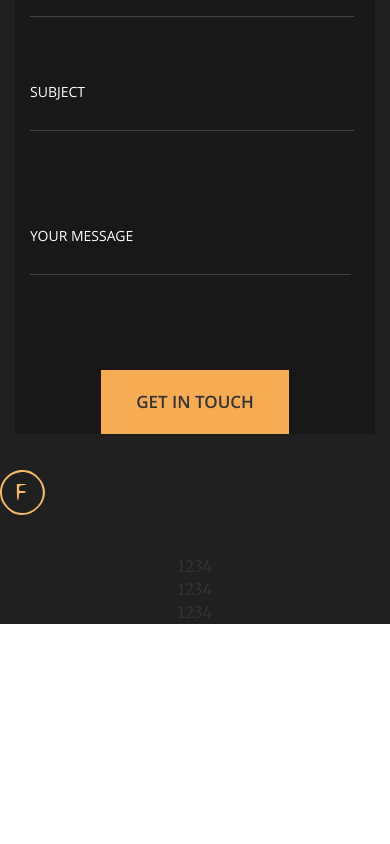
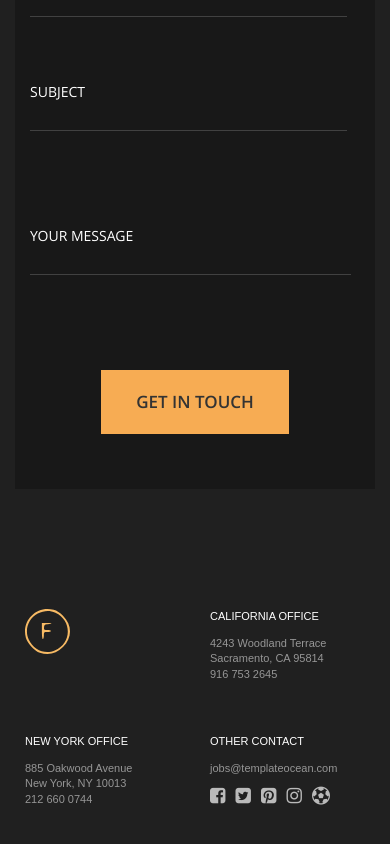
Before and after one commit to xpomobnuk/fusion, a plain HTML site: page fusion_gulp_sass/app/index.html in a window 390 px wide. Shown: the part 7887-8731 px from the top of the page. Drawn offline with Linux system fonts and the light colour scheme; a web font is replaced by a local one.

Commit message:
almost done

```diff
--- a/fusion_gulp_sass/app/index.html
+++ b/fusion_gulp_sass/app/index.html
@@ -404,10 +404,10 @@
 					<form class="contact-form" name="ara">
 
 						<label>
-							<span class="form_item">Your name</span>
+							<span>Your name</span>
 							<input type="text" name="name" >
 						</label>
-						<label class="email">
+						<label>
 							<span>Your email</span>
 							<input type="text" name="Email" >
 						</label>
@@ -415,7 +415,7 @@
 							<span>Company</span>
 							<input type="text" name="Company">
 						</label>
-						<label class="subject">
+						<label>
 							<span>Subject</span>
 							<input type="text" name="Subject">
 						</label>
@@ -438,168 +438,52 @@
 <footer class="gray footer">
 	<div class="container">
 		<div class="row">
-			<div class="col-md-3">
+			<div class="col-lg-8 col-lg-offset-2">
+				<div class="row">
+					<div class="col-lg-2 col-md-2 col-sm-2  col-xs-6">
 
-				<div class="logo_container"><img src="img/logo.svg" alt=""></div>
+						<div class="footer_logo_container"><img src="img/logo.svg" alt=""></div>
 
+					</div>
+					<div class="col-lg-3 col-md-3 col-sm-3 col-xs-6">
+
+						<span>california office</span>
+
+						<p>4243 Woodland Terrace<br>Sacramento, CA 95814 <br>916 753 2645</p>
+
+					</div>
+					<div class="col-lg-4 col-md-4 col-sm-4 col-xs-6">
+						<div class="new_york">
+							<span>new york office</span>
+
+							<p>885 Oakwood Avenue<br>New York, NY 10013<br>212 660 0744</p>
+						</div>
+
+
+					</div>
+					<div class="col-lg-3 col-md-3 col-sm-3 col-xs-6">
+						<div class="other">
+							<span>other contact</span>
+
+							<p>jobs@templateocean.com</p>
+
+							<div class="social_icons">
+								<a href="#"><i class="fa fa-facebook-square" aria-hidden="true"></i></a>
+								<a href="#"><i class="fa fa-twitter-square" aria-hidden="true"></i></a>
+								<a href="#"><i class="fa fa-pinterest-square" aria-hidden="true"></i></a>
+								<a href="#"><i class="fa fa-instagram" aria-hidden="true"></i></a>
+								<a href="#"><i class="fa fa-futbol-o" aria-hidden="true"></i></a>
+
+							</div>
+						</div>
+
+
+					</div>
+				</div>
 			</div>
-			<div class="col-md-3">1234</div>
-			<div class="col-md-3">1234</div>
-			<div class="col-md-3">1234</div>
 		</div>
 	</div>
 </footer>
-
-<br>
-<br>
-<br>
-<br>
-<br>
-<br>
-<br>
-<br>
-<br>
-<br>
-<br>
-<br>
-<br>
-<br>
-<br>
-<br>
-<br>
-<br>
-<br>
-<br>
-<br>
-<br>
-<br>
-<br>
-<br>
-<br>
-<br>
-<br>
-<br>
-<br>
-<br>
-<br>
-<br>
-<br>
-<br>
-<br>
-<br>
-<br>
-<br>
-<br>
-<br>
-<br>
-<br>
-<br>
-<br>
-<br>
-<br>
-<br>
-<br>
-<br>
-<br>
-<br>
-<br>
-<br>
-<br>
-<br>
-<br>
-<br>
-<br>
-<br>
-<br>
-<br>
-<br>
-<br>
-<br>
-<br>
-<br>
-<br>
-<br>
-<br>
-<br>
-<br>
-<br>
-<br>
-<br>
-<br>
-<br>
-<br>
-<br>
-<br>
-<br>
-<br>
-<br>
-<br>
-<br>
-<br>
-<br>
-<br>
-<br>
-<br>
-<br>
-<br>
-<br>
-<br>
-<br>
-<br>
-<br>
-<br>
-<br>
-<br>
-<br>
-<br>
-<br>
-<br>
-<br>
-<br>
-<br>
-<br>
-<br>
-<br>
-<br>
-<br>
-<br>
-<br>
-<br>
-<br>
-<br>
-<br>
-<br>
-<br>
-<br>
-<br>
-<br>
-<br>
-<br>
-<br>
-<br>
-<br>
-<br>
-<br>
-<br>
-<br>
-<br>
-<br>
-<br>
-<br>
-<br>
-<br>
-<br>
-<br>
-<br>
-<br>
-<br>
-<br>
-<br>
-<br>
-<br>
-<br>
-<br>
-<br>
 
 	<!--[if lt IE 9]>
 	<script src="libs/html5shiv/es5-shim.min.js"></script>
--- a/fusion_gulp_sass/sass/_media.sass
+++ b/fusion_gulp_sass/sass/_media.sass
@@ -87,7 +87,21 @@
 		.form_wrap
 			.contact-form
 				label
-					margin-left: 30px
+					width: 46%
+					margin-left: 15px
+					input
+						width: 88%
+					&.your_message
+						width: 90%
+
+	.new_york
+		margin-top: 40px
+	.other
+		margin-top: 40px
+
+	.footer_logo_container
+		img
+			margin-left: 40px
 
 /* Extra Small Devices, Phones */
 @media only screen and (max-width : 504px)
@@ -136,6 +150,17 @@
 					&.your_message
 						width: 90%
 
+	.footer
+		font-size: em(11px)
+		.footer_logo_container
+			img
+				margin-left: 10px
+		.new_york
+			margin-left: 10px
+		.social_icons
+			i
+				font-size: 18px
+				margin-right: 7px
 
 /* Custom, iPhone Retina */
 @media only screen and (max-width : 320px)
@@ -143,6 +168,7 @@
 		h1
 			padding: 46px 54px 60px
 			font-size: em(20px)
+
 
 
 /*==========  Mobile First Method  ==========*/
--- a/fusion_gulp_sass/sass/header.sass
+++ b/fusion_gulp_sass/sass/header.sass
@@ -31,6 +31,7 @@ h4
 	font-size: 13px
 
 body
+	background-color: #202020
 	.parallax-mirror
 		overflow: none!important
 
--- a/fusion_gulp_sass/sass/main.sass
+++ b/fusion_gulp_sass/sass/main.sass
@@ -252,6 +252,7 @@ body textarea:required:valid
 		.contact-form
 			display: inline-block
 			padding-top: 50px
+			padding-bottom: 55px
 			width: 100%
 			label
 				display: block
@@ -309,8 +310,25 @@ body textarea:required:valid
 		background-color: darken($main_color, 10%)
 
 .footer
-	text-align: center
+	text-align: left
+	font-size: em(14px)
+	font-family: "OpenSans", sans-serif
+	padding-bottom: 100px
+	span
+		color: #fff
+		text-transform: uppercase
+	p
+		color: #969696
+	.new_york
+		margin-left: 40px
 
+.other
+	.social_icons
+		display: inline-block
+		i
+			color: #bababa
+			font-size: 21px
+			margin-right: 9px
 
 
 
```
Also changed, not shown: fusion_gulp_sass/app/css/header.min.css, fusion_gulp_sass/app/css/main.min.css, fusion_gulp_sass/app/img/social.png (added).
